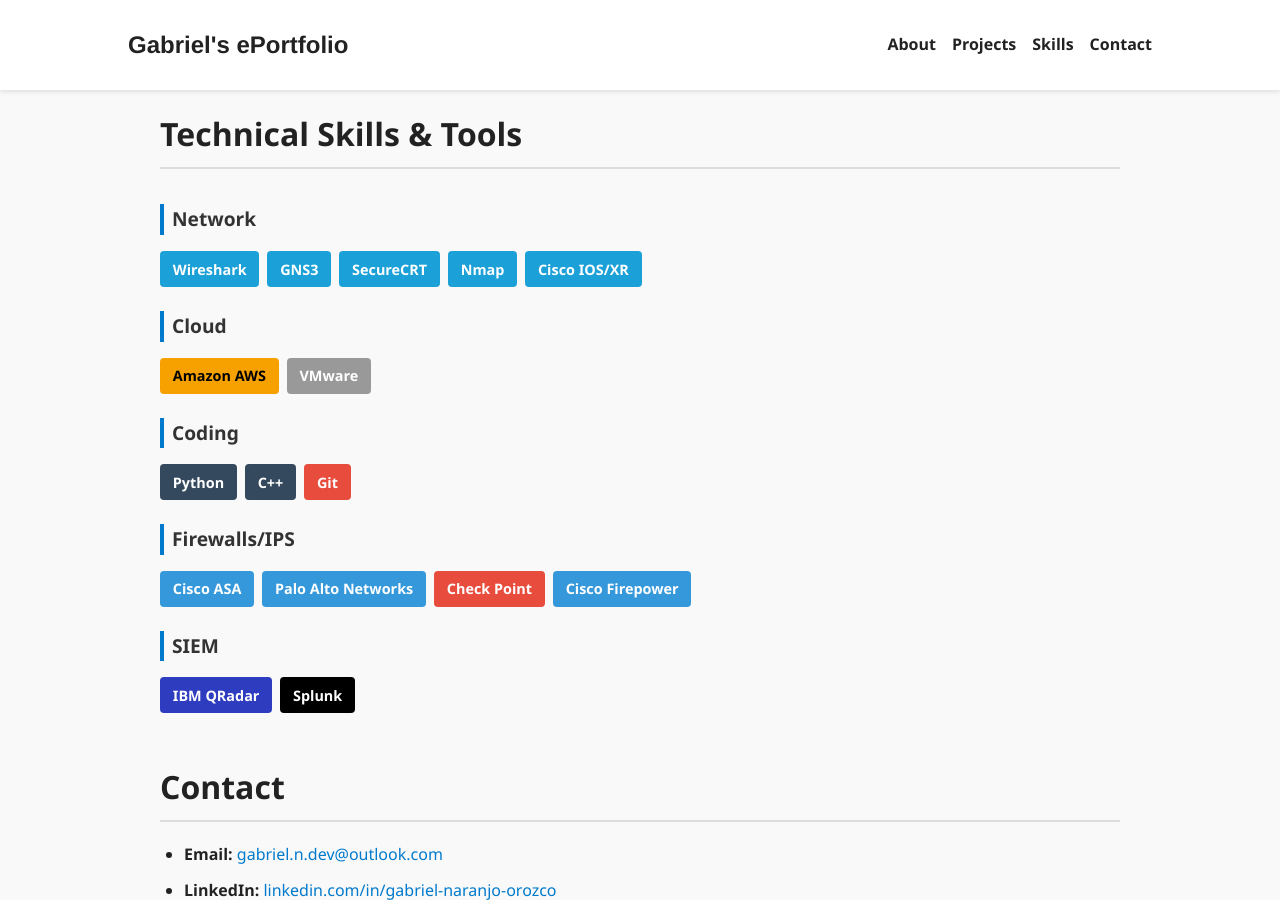
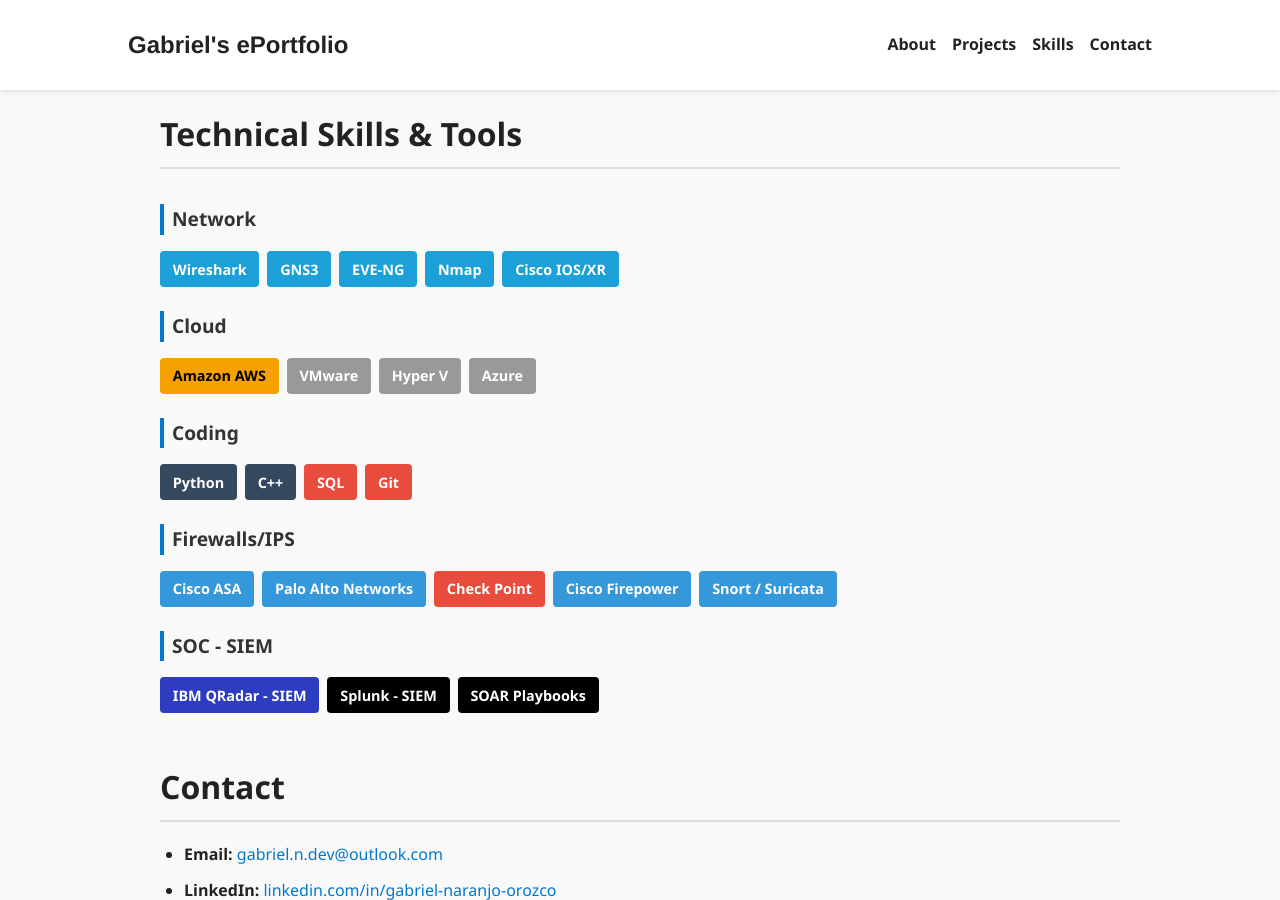
Before and after one commit to GabrielNetSec/GabrielNetSec.github.io, a Jekyll site: the page index.html, which Jekyll copies as it is, in a window 1280 px wide and 900 px high, scrolled down 3016 px. Built offline with Jekyll 4.4.1, drawn with Linux system fonts in a browser that asks for light colours.

Commit message:
Update index.html

```diff
--- a/index.html
+++ b/index.html
@@ -161,7 +161,7 @@
       <h3>Network</h3>
       <span class="badge">Wireshark</span>
       <span class="badge">GNS3</span>
-      <span class="badge">SecureCRT</span>
+      <span class="badge">EVE-NG</span>
       <span class="badge">Nmap</span>
       <span class="badge">Cisco IOS/XR</span>
     </div>
@@ -170,12 +170,15 @@
       <h3>Cloud</h3>
       <span class="badge orange">Amazon AWS</span>
       <span class="badge gray">VMware</span>
+      <span class="badge gray">Hyper V</span>
+      <span class="badge gray">Azure</span>
     </div>
 
     <div class="skills-block">
       <h3>Coding</h3>
       <span class="badge dark">Python</span>
       <span class="badge dark">C++</span>
+      <span class="badge red">SQL</span>
       <span class="badge red">Git</span>
     </div>
 
@@ -185,12 +188,14 @@
       <span class="badge blue">Palo Alto Networks</span>
       <span class="badge red">Check Point</span>
       <span class="badge blue">Cisco Firepower</span>
+      <span class="badge blue">Snort / Suricata</span>
     </div>
 
     <div class="skills-block">
-      <h3>SIEM</h3>
-      <span class="badge darkblue">IBM QRadar</span>
-      <span class="badge black">Splunk</span>
+      <h3>SOC - SIEM</h3>
+      <span class="badge darkblue">IBM QRadar - SIEM </span>
+      <span class="badge black">Splunk - SIEM</span>
+      <span class="badge black">SOAR Playbooks</span>
     </div>
   </section>
 
```
